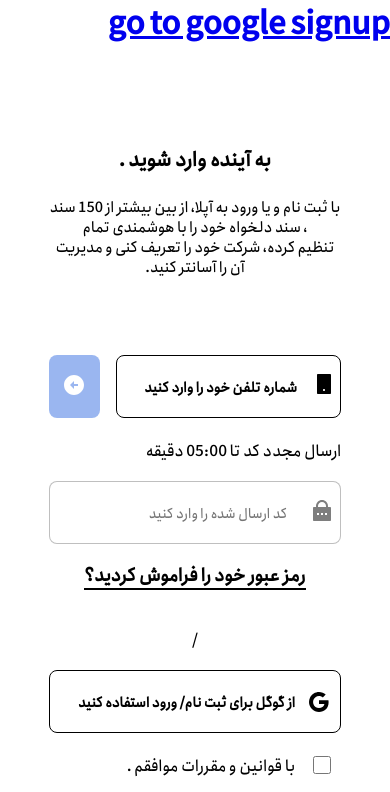
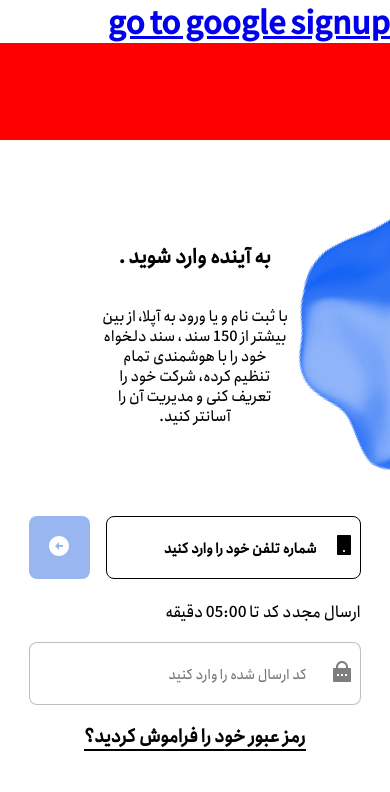
Before and after one commit to adibsadeghi1993/uplaw, a React (Create React App) app: page /auth/google in a window 390 px wide. Shown: the top 792 px of the page. Built offline with nearby package versions, Linux system fonts and the light colour scheme; no server answers.

Commit message:
avatar was added and responsived

```diff
--- a/src/components/signup/Auth.js
+++ b/src/components/signup/Auth.js
@@ -1,9 +1,8 @@
 import React from "react";
 import styles from "./Auth.module.css"
-// import { useFormik } from "formik";
 import AuthPhone from "./AuthPhoneNumber/AuthPhone";
 import AuthGoogle from "./Authgoogle/AuthGoogle";
-// import AbstractImage from "../../asstes/Abstract 4.jpg"
+import AbstractImage from "../../asstes/Abstract 4.jpg"
 
 const Auth = (props) => {
 
@@ -28,6 +27,7 @@ const Auth = (props) => {
         <p>رمز عبور خود را فراموش کردید؟</p>
       </div>
       </div>
+      <img className={styles.avatar} src={AbstractImage} alt="abstract"/>
 
 
     </section>
--- a/src/components/signup/Auth.module.css
+++ b/src/components/signup/Auth.module.css
@@ -1,3 +1,10 @@
+
+.navbar{
+  width: 100%;
+  height: 97px;
+  background-color: red;
+}
+
 .auth_section {
   display: flex;
   flex-direction: column;
@@ -8,6 +15,7 @@
   max-width: 976px;
   padding-top: 102px;
   position: relative;
+
 }
 
 .sginup_description{
@@ -177,9 +185,13 @@
 }
 .avatar {
   position: absolute;
-  right: -225px;
+  right: -226px;
+  top: -31px;
   z-index: -1;
+
+
 }
+
 .sginup_description_second_p{
     margin-top: 24px;
     font-size: 1.70rem;
@@ -242,6 +254,27 @@
     font-size: 1.5rem;
   }
 }
+@media(max-width:1300px){
+  .avatar{
+    right: -204px;
+  }
+}
+@media(max-width:1250px){
+  .avatar{
+    right: -134px;
+  }
+}
+@media(max-width:1000px){
+  .avatar{
+    right: -74px;
+  }
+}
+@media(max-width:850px){
+  .avatar{
+    right: -100px;
+  }
+}
+
 
 @media(max-width:1250px){
   .auth_section{
@@ -331,15 +364,48 @@
     grid-row: 8/9;
 
   }
-  .sginup_description_second_p{
-    font-size: 0.94rem;
+
+  .sginup_description{
+    display: flex;
+    flex-direction: column;
+    align-items: center;
   }
   .sginup_description_first_p{
     font-size: 1.25rem;
   }
+  .avatar{
+    position: absolute;
+    right: -122px;
+    top: -28px;
+    z-index: -1
+  }
 }
 
 @media(max-width:500px){
+  .sginup_description_second_p{
+    font-size: 0.94rem;
+    width: 193px;
+    height: 144px;
+    display: flex;
+    flex-direction: column;
+    justify-content: center;
+  }
+
+    .avatar{
+      right: -46px;
+    }
+
   .auth_section{
-    width: 75%;
+    width: 85%;
   }}
+
+  @media(max-width:400px){
+    .avatar{
+      right: -60px;
+    }
+  }
+  @media(max-width:380px){
+    .avatar{
+      right: -70px;
+    }
+  }
--- a/src/pages/SignUp.js
+++ b/src/pages/SignUp.js
@@ -2,6 +2,7 @@ import React from 'react'
 import Auth from '../components/signup/Auth'
 import { useFormik } from "formik";
 import * as Yup from "yup"
+import styles from "../components/signup/Auth.module.css"
 
 const SignUp = (props) => {
 
@@ -29,6 +30,7 @@ const SignUp = (props) => {
   })
     return (
         <div>
+          <div className={styles.navbar}></div>
           <Auth {...props} formik={formik}/>
         </div>
     )
```
